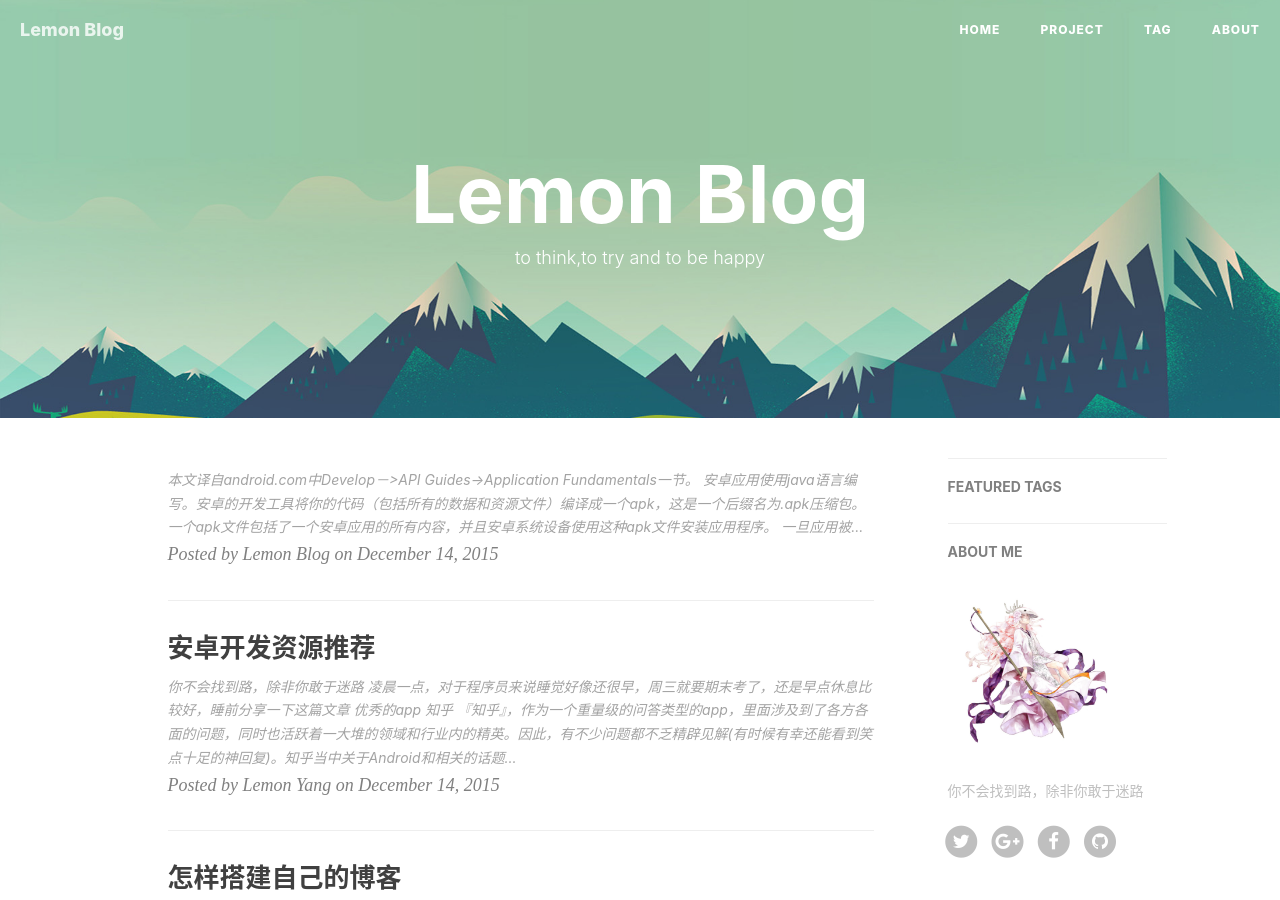
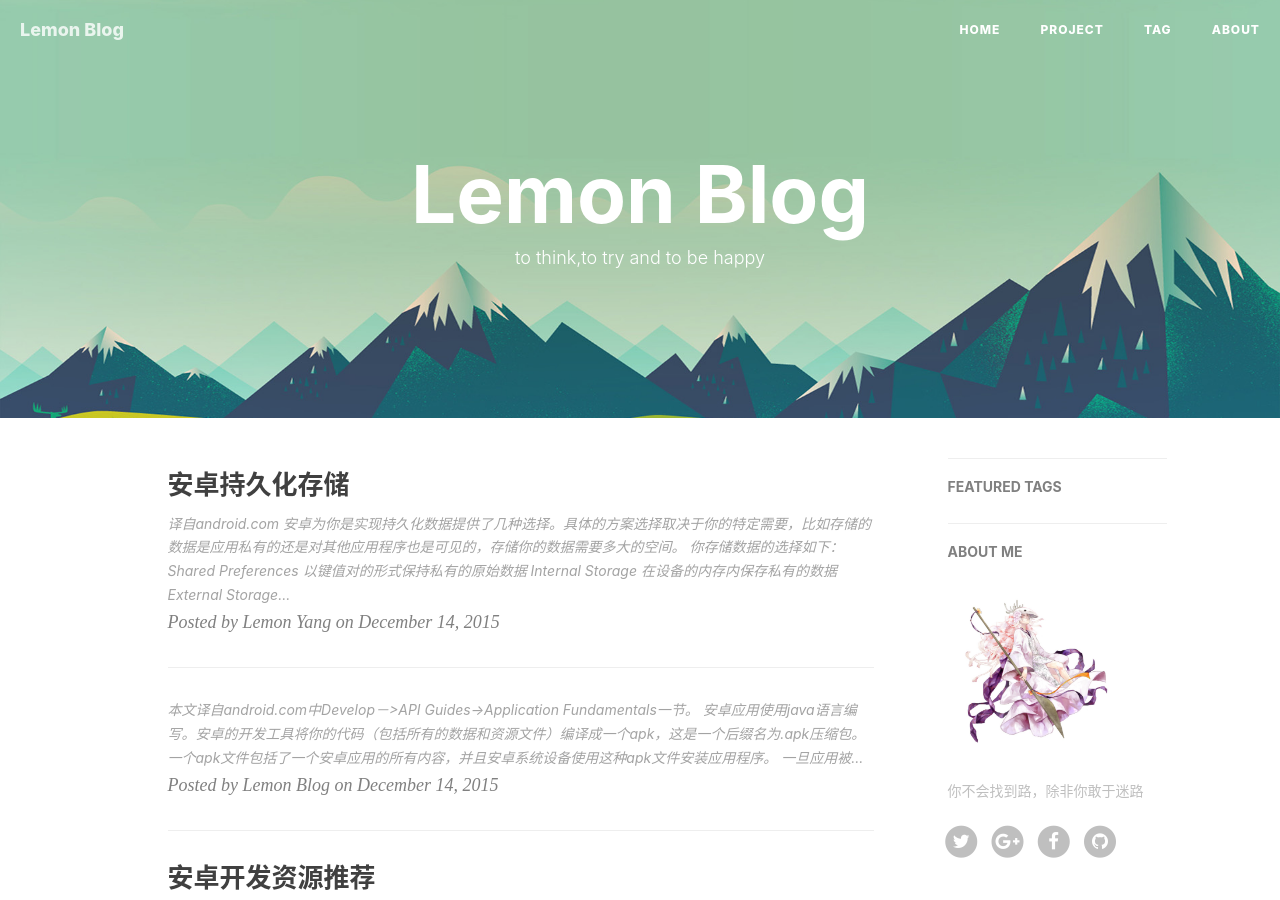
Before and after one commit to Refkay/Refkay.github.io, a Jekyll site: the page built from index.html, in a window 1280 px wide and 900 px high. Built offline with Jekyll 4.4.1, drawn with Linux system fonts in a browser that asks for light colours; nearby versions of some CDN libraries; the list of posts is cut into pages by our own code; comment, search, counter and statistics services are not loaded; some of the changed lines change nothing that is shown.

Commit message:
new post

```diff
--- /dev/null
+++ b/_posts/2015-12-14-androidapi-storage.markdown
@@ -0,0 +1,211 @@
+---
+layout:     post
+title:      "安卓持久化存储"
+date:       2015-12-14 16:00:00
+author:     "Lemon Yang"
+tags:
+    - android
+    - api
+---
+
+
+>译自android.com
+
+安卓为你是实现持久化数据提供了几种选择。具体的方案选择取决于你的特定需要，比如存储的数据是应用私有的还是对其他应用程序也是可见的，存储你的数据需要多大的空间。
+
+你存储数据的选择如下：
+
+	Shared Preferences 以键值对的形式保持私有的原始数据
+	Internal Storage 在设备的内存内保存私有的数据
+	External Storage 在外部存储器保存公开的数据
+	SQLite Databases 在私有化的表中保存具备结构的数据
+	Network Connection 将数据保存在你的个人的网络服务器
+
+安卓通过content provider为你提供了一种向其他应用暴露你的隐私数据的方案。content provider是一个可以选择实现的帮助你暴露你的应用数据的读写权限的组件，是一个
+>subject to whatever restrictions you want to impose.
+
+## Using Shared Preferences
+
+**SharedPreferences**这个类提供了一个允许你以保存和索取键值对类型的私密数据的框架。你可以使用SharedPreferences保存任何私密数据，比如布尔类型、浮点型、整型、长整型和字符串数据。这些数据会一直被持久化保存在整个用户期间（即使你的应用进程已经被杀死）
+
+**为了获得一个SharedPreferences对象，你可以使用下面任何一种方法：**
+
+* getSharedPreferences()使用这个方法，你可以通过指定文件的名字获得一个特定的配置文件（这种情况下，应用内会存在多个不同名字的配置文件）
+
+* getPreferences()使用这个方法如果你只需要为你的activity获得唯一一个配置文件的对象。
+
+你可以通过以下的步骤将数据写进文件：
+
+	1.调用edit()这个方法获取一个SharedPreferences.Editor.对象
+	2.通过诸如putBoolean()andputString()的方法添加数据
+	3.使用commit()方法提交数据
+
+下面是一个具体的例子
+
+
+
+    publicclassCalcextendsActivity{
+    publicstaticfinalStringPREFS_NAME="MyPrefsFile";
+    @Override
+    protectedvoidonCreate(Bundlestate){
+    super.onCreate(state);
+    ...
+    // Restore preferences
+    SharedPreferencessettings=getSharedPreferences(PREFS_NAME,0);
+    booleansilent=settings.getBoolean("silentMode",false);
+    setSilent(silent);
+    }
+    @Override
+    protectedvoidonStop(){
+    super.onStop();
+    // We need an Editor object to make preference changes.
+    // All objects are from android.context.Context
+    SharedPreferencessettings=getSharedPreferences(PREFS_NAME,0);
+    SharedPreferences.Editoreditor=settings.edit();
+    editor.putBoolean("silentMode",mSilentMode);
+    // Commit the edits!
+    editor.commit();
+    }
+    }
+
+
+## Using the Internal Storage
+
+你可以直接直接将数据保存在设备的内部存储器。默认的情况下，保存在内部存储设备的文件是隐秘的，即只有你自己的应用可以使用，其他应用，包括用户没有权限读写这些文件。当你的应用被卸载的时候，这些文件也会被移除。
+
+**你可以通过以下步骤创建一个文件并将其保存到你的内部存储设备：**
+
+* 调用openFileOutput()这个方法，并将文件的名字以及操作的模式作为参数传入，这个方法会返回一个FileOutputStream
+
+* 利用write()将数据写入文件
+
+* 利用close()这个方法关闭输入流
+
+例如：
+
+    StringFILENAME="hello_file";
+    Stringstring="hello world!";
+    FileOutputStreamfos=openFileOutput(FILENAME,Context.MODE_PRIVATE);
+    fos.write(string.getBytes());
+    fos.close();
+
+**MODE_PRIVATE**将会创建一个文件（或者取代原来的同名文件），并且文件只有应用本书可以操作。其他有效的操作模式包括：**MODE_APPEND,MODE_WORLD_READABLE, andMODE_WORLD_WRITEABLE**
+
+**你可以通过以下步骤读取内部存储的文件数据：**
+
+* 调用openFileInput()方法并将文件名字作为参数传入。这个方法会返回一个FileInputStream.
+
+* 利用read()按字节读取文件中的内容
+
+* 利用close()关闭输出流
+
+>Tip:If you want to save a static file in your application at compile time, save the file in your projectres/raw/directory. You can open it withopenRawResource(), passing theR.raw.resource ID. This method returns anInputStreamthat you can use to read the file (but you cannot write to the original file).
+
+## Saving cache files
+
+如果你只是想保存临时文件而并不是将数据持久化保存，你可以使用**getCacheDir()**的方法打开一个目录，这是一个保存你的应用的临时的缓存文件的目录。
+
+当你的设备的内部存储容量不足的时候，安卓系统会自动的删除这些缓存文件以便于回收空间。尽管如此，你不应该依赖于系统的自动回收功能，你应该自己控制这些缓存文件并维持一个合理的内存占用显示，比如1mb。当你的应用被卸载的时候，这些文件就会被移除。
+
+Other useful methods
+
+	getFilesDir() 获取内部文件保存的绝对路径
+	getDir() 在内部存储系统中创建（存在的时候就直接打开）一个目录
+	deleteFile() 删除保存在内部文件系统的文件
+	fileList() 返回当前应用保存的文件
+
+### Using the External Storage
+
+每一个安卓设备都支持外部存储器，因此你可以用来保存你的文件。这可以是一个可移除的存储器（比如sd卡），也可以是内置的（不可移除）存储器。存储在外部存储器的文件是全局可读的并且用户可以修改这些文件当他们通过usb大容量数据与电脑连接的时候。
+
+>Caution:External storage can become unavailable if the user mounts the external storage on a computer or removes the media, and there's no security enforced upon files you save to the external storage. All applications can read and write files placed on the external storage and the user can remove them.
+
+为了读写外部存储设备的文件，你的应用需要获得这些权限：**READ_EXTERNAL_STORAGE、WRITE_EXTERNAL_STORAGE**
+
+
+在你使用外部存储设备的时候，你应该调用方法检测外部存储设备是否可用。外部存储设备有可能正被挂载到电脑、缺失、只读或者其他的状态，例如：
+
+    /* Checks if external storage is available for read and write */
+    publicbooleanisExternalStorageWritable(){
+    Stringstate=Environment.getExternalStorageState();
+    if(Environment.MEDIA_MOUNTED.equals(state)){
+    return true;
+    }
+    return false;
+    }
+
+
+    /* Checks if external storage is available to at least read */
+    publicbooleanisExternalStorageReadable(){
+    Stringstate=Environment.getExternalStorageState();
+    if(Environment.MEDIA_MOUNTED.equals(state)||
+    Environment.MEDIA_MOUNTED_READ_ONLY.equals(state)){
+    return true;
+    }
+    return false;
+    }
+
+一般情况下，用户能够通过你的应用打开的文件应该被存储在一个公共的路径下并且其他应用可以访问，并且用户可以轻易的在设备上拷贝这些文件。当你这样做的时候，你应该使用任意一个共享的目录，比如：**Music/,Pictures/, andRingtones/.**
+
+为了获得一个合适的公共目录的file对象，你可以调用**getExternalStoragePublicDirectory()**这个方法并将路径的类型作为参数传入，比如**DIRECTORY_MUSIC,DIRECTORY_PICTURES,DIRECTORY_RINGTONES**或者其他。通过将文件保存在直接的媒体类型的目录内，系统的多媒体扫描器可以将你的文件进行合适的分类。比如：
+
+    publicFilegetAlbumStorageDir(StringalbumName){
+    // Get the directory for the user's public pictures directory.
+    File file=newFile(Environment.getExternalStoragePublicDirectory(
+    Environment.DIRECTORY_PICTURES),albumName);
+    if(!file.mkdirs()){
+    Log.e(LOG_TAG,"Directory not created");
+	}
+	return file;
+	}
+
+### Saving files that are app-private
+
+如果你正在处理一些文件你并不打算向其他应用程序公开，你应该通过调用方法**getExternalFilesDir()**.使用外部存储器中的隐私目录。这个方法也可以指定一个类型参数作为子目录。如果你并不需要一个指定的路径，你可以传一个空值获取你应用的隐私目录的根目录。
+
+从安卓4.4开始，读写本应用的隐私目录并不需要提供**READ_EXTERNAL_STORAGEorWRITE_EXTERNAL_STORAGE**这两个权限，所以你可以通过添加**maxSdkVersion**这个属性声明只有在低版本的系统中才需要加入权限：
+>android:maxSdkVersion="18"/>
+
+...
+
+>Note:When the user uninstalls your application, this directory and all its contents are deleted. Also, the system media scanner does not read files in these directories, so they are not accessible from theMediaStorecontent provider. As such, youshould not use these directoriesfor media that ultimately belongs to the user, such as photos captured or edited with your app, or music the user has purchased with your app—those files should besaved in the public directories.
+
+有时候，设备已经从内部存储器中分割一部分内存作为外部存储并且同时又提供了一个sd卡的拓展卡槽。当这样的设备搭载的系统低于安卓4.3（包括4.3）的时候，方法**getExternalFilesDir()**只提供了读写内部存储的权限并且你的应用并不可以对sd卡进行读写操作。然而，从安卓4.4开始，你可以通过调用方法**getExternalFilesDir()**获取内部和外部的读写权限，这时候方法会返回一个包含两个路径的file数组。第一个数组元素是最主要的外部存储设备的路径，你应该使用这一个路径除非它的存储空间已满或者不可用。如果你想要在系统为4.3及以下的设备上获取两个路径的权限。你可以使用支持库的静态方法**ContextCompat.getExternalFilesDirs()**。这个方法会返回一个file的数组，但是通常情况下，在4.3及以下的系统只会得到一个元素。
+
+>CautionAlthough the directories provided bygetExternalFilesDir()andgetExternalFilesDirs()are not accessible by theMediaStorecontent provider, other apps with theREAD_EXTERNAL_STORAGEpermission can access all files on the external storage, including these. If you need to completely restrict access for your files, you should instead write your files to theinternal storage.
+
+### Saving cache files
+
+你可以调用方法**getExternalCacheDir()**获得内部存储器的一个用于存储缓存文件的file对象。如果你的应用被卸载的话，这写文件也会被移除。
+
+与上面提及到的方法**ContextCompat.getExternalFilesDirs()**相类似，你可以获得第二存储器中的缓存目录通过调用方法**ContextCompat.getExternalCacheDirs()。**
+
+>Tip:To preserve file space and maintain your app's performance, it's important that you carefully manage your cache files and remove those that aren't needed anymore throughout your app's lifecycle.
+
+## Using Databases
+
+安卓提供了对sqlite数据库的全部支持。并且通过你创建的数据库的名字可以在应用的每一个类中使用，但是不会超出你的应用。
+
+推荐你使用继承SQLiteOpenHelper并重写onCreate()这个方法来创建一个新的数据库。在onCreate()方法中你可以执行一个sqlite命令在数据库中创建一张表，例如：
+
+	publicclassDictionaryOpenHelperextendsSQLiteOpenHelper{
+	privatestaticfinalintDATABASE_VERSION=2;
+	privatestaticfinalStringDICTIONARY_TABLE_NAME="dictionary";
+	privatestaticfinalStringDICTIONARY_TABLE_CREATE=
+	"CREATE TABLE "+DICTIONARY_TABLE_NAME+" ("+
+	KEY_WORD+" TEXT, "+
+	KEY_DEFINITION+" TEXT);";
+	DictionaryOpenHelper(Contextcontext){
+	super(context,DATABASE_NAME,null,DATABASE_VERSION);
+	}
+	@Override
+	publicvoidonCreate(SQLiteDatabasedb){
+	db.execSQL(DICTIONARY_TABLE_CREATE);
+	}
+	}
+
+你可以获得一个你已经实现的SQLiteOpenHelper的实例通过你已经定义好的构造器。你可以调用**getWritableDatabase(),andgetReadableDatabase()**这两个方法分别获取可读和可写的数据库对象。
+
+你可以通过调用**SQLiteDatabase**的*query()*方法执行sqlite 的查询操作。query()方法乐意接受多个参数，包括要查询的表的名字、要查询的列名、分组列名等。对于那些复杂的查询操作，比如需要列的同义名的，你可以使用**SQLiteQueryBuilderSQLiteQueryBuilder**，它可以提供多种便捷的方法执行查询操作。
+
+每一个sqlite的查询操作会返回一个指向所有查询到的行数据的指针。你可以利用这个指针实现查询结果的导航并且读取相关的行列信息。
--- a/_posts/2015-12-14-application-fundamentals.markdown
+++ b/_posts/2015-12-14-application-fundamentals.markdown
@@ -1,11 +1,11 @@
 ---
-layout:post
-author:"Lemon Yang"
-date:2015-12-14 15:00:00
-title:"appication fundamentals"
+layout:     post
+title:      "android fundamentals"
+date:       2015-12-14 15:00:00
+author:     "Lemon Yang"
 tags:
-	-api
-	-android
+    - android
+    -api
 ---
 
 >本文译自android.com中Develop－>API Guides->Application Fundamentals一节。
```
